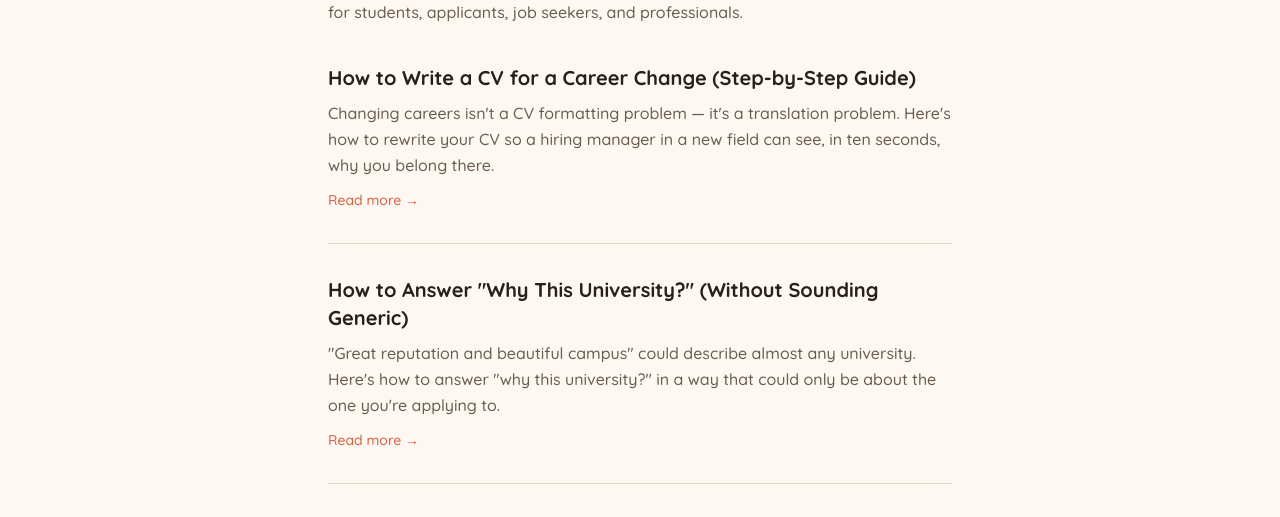
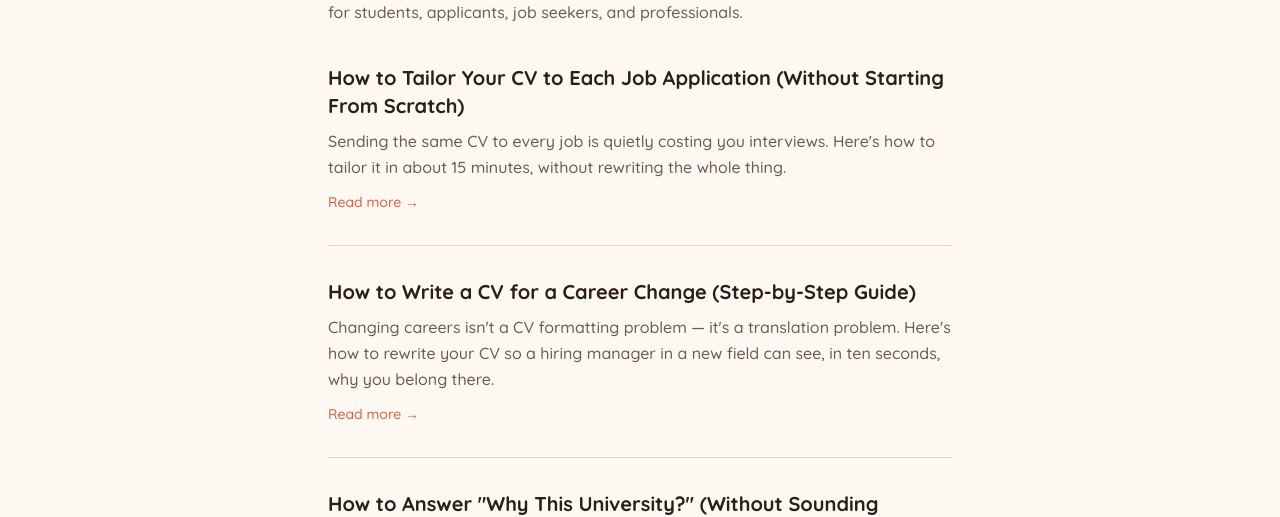
Before and after one commit to arsh-da-pers/Fledgy, a Next.js app: page /blog in a window 1280 px wide. Shown: the part 221-738 px from the top of the page. Built offline with nearby package versions, Linux system fonts and the light colour scheme; no server answers.

Commit message:
Add blog post: How to Tailor Your CV to Each Job Application
Co-Authored-By: Claude Sonnet 5 <noreply@anthropic.com>
Claude-Session: https://claude.ai/code/session_01LeYfWGojfwVhSCRGNZQzmL

```diff
--- a/src/content/posts.ts
+++ b/src/content/posts.ts
@@ -2,6 +2,77 @@ import type { Post } from "@/lib/blog";
 
 // Add new posts to the top of this array. Each post needs a unique `slug`.
 export const posts: Post[] = [
+  {
+    slug: "how-to-tailor-your-cv-to-a-job-description",
+    title: "How to Tailor Your CV to Each Job Application (Without Starting From Scratch)",
+    description:
+      "How to tailor your CV to each job application quickly — what to keep the same, what to change, and a 15-minute routine that works for any role.",
+    date: "2026-09-22",
+    excerpt:
+      "Sending the same CV to every job is quietly costing you interviews. Here's how to tailor it in about 15 minutes, without rewriting the whole thing.",
+    tags: ["cv", "job applications", "job seekers", "ats"],
+    body: [
+      {
+        type: "p",
+        text: "Most job seekers write one CV and send it to every role, hoping the reader will connect the dots themselves. They usually don't — recruiters and applicant tracking systems reward a document that visibly matches the job in front of them. The good news is that tailoring doesn't mean rewriting your CV from scratch each time; it means changing a specific, small set of things.",
+      },
+      { type: "h2", text: "Why one CV for every job doesn't work" },
+      {
+        type: "p",
+        text: "A generic CV optimises for being acceptable everywhere, which means it's rarely the strongest option for anywhere in particular. Applicant tracking systems score your CV against the specific wording of the job posting, and a human reader spends the first few seconds looking for proof you're a fit for this role — not just a capable person in general. A CV that clearly hasn't been adjusted at all reads as a signal you didn't look closely at the posting.",
+      },
+      { type: "h2", text: "What to keep the same every time" },
+      {
+        type: "p",
+        text: "Tailoring works because most of your CV doesn't need to change. Your work history, dates, and core achievements stay fixed — you're not inventing new experience for each application, just deciding what to emphasise and how to describe it. Treat your full CV as a source document you pull from, not something you rebuild each time.",
+      },
+      { type: "h2", text: "What to change for each application" },
+      {
+        type: "p",
+        text: "A handful of targeted edits does most of the work:",
+      },
+      {
+        type: "ul",
+        items: [
+          "**Your headline or profile summary** — name the specific role or field, not a generic title.",
+          "**The order of your bullets** — move the achievements most relevant to this job nearer the top of each role.",
+          "**Keywords and phrasing** — mirror the exact terms the posting uses for skills and tools, since that's often what both ATS software and a quick human scan are looking for.",
+          "**Your skills list** — trim it to what's relevant here, rather than every tool you've ever touched.",
+          "**Your summary line, if you have one** — connect your background directly to what this specific posting asks for.",
+        ],
+      },
+      { type: "h2", text: "A 15-minute tailoring routine" },
+      {
+        type: "p",
+        text: "You don't need an hour per application. A quick, repeatable pass covers most of the value:",
+      },
+      {
+        type: "ul",
+        items: [
+          "Read the job posting once and underline the skills and responsibilities that repeat.",
+          "Update your headline or summary to reflect the role, using a couple of the posting's own words.",
+          "Reorder bullets within each role so the most relevant achievement leads.",
+          "Swap in two or three keywords from the posting wherever they honestly apply.",
+          "Scan the whole page once more for anything that now reads as irrelevant to this specific job, and cut it.",
+        ],
+      },
+      { type: "h2", text: "Common mistakes when tailoring" },
+      {
+        type: "ul",
+        items: [
+          "Keyword-stuffing a skills list with terms you can't actually back up in an interview.",
+          "Changing the job titles or dates of your actual history to sound closer to the posting — this reads as dishonest, not tailored.",
+          "Tailoring the summary but leaving the bullets underneath generic and unchanged.",
+          "Spending so long perfecting one CV that you apply to far fewer roles than you could have.",
+        ],
+      },
+      { type: "h2", text: "Start from a strong base" },
+      {
+        type: "p",
+        text: "Tailoring is one of the highest-leverage things you can do to an application, but it only works if the underlying CV is strong to begin with. Fledgy's [free CV scorer](/cv) rates your base CV against real hiring norms before you start customising it, and if you're not yet sure which roles are worth tailoring toward, the [career quiz](/careers) can help narrow that down first.",
+      },
+    ],
+  },
   {
     slug: "how-to-answer-why-this-university",
     title: "How to Answer \"Why This University?\" (Without Sounding Generic)",
```
